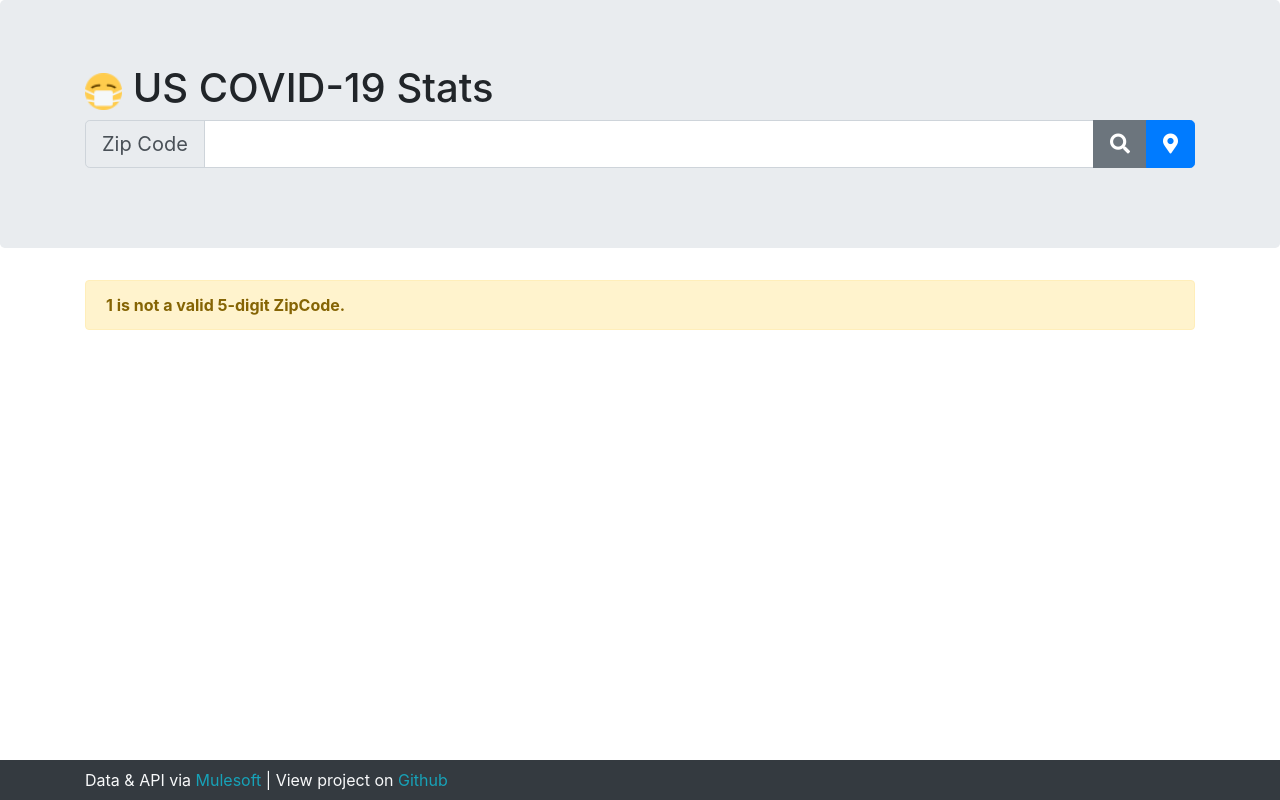
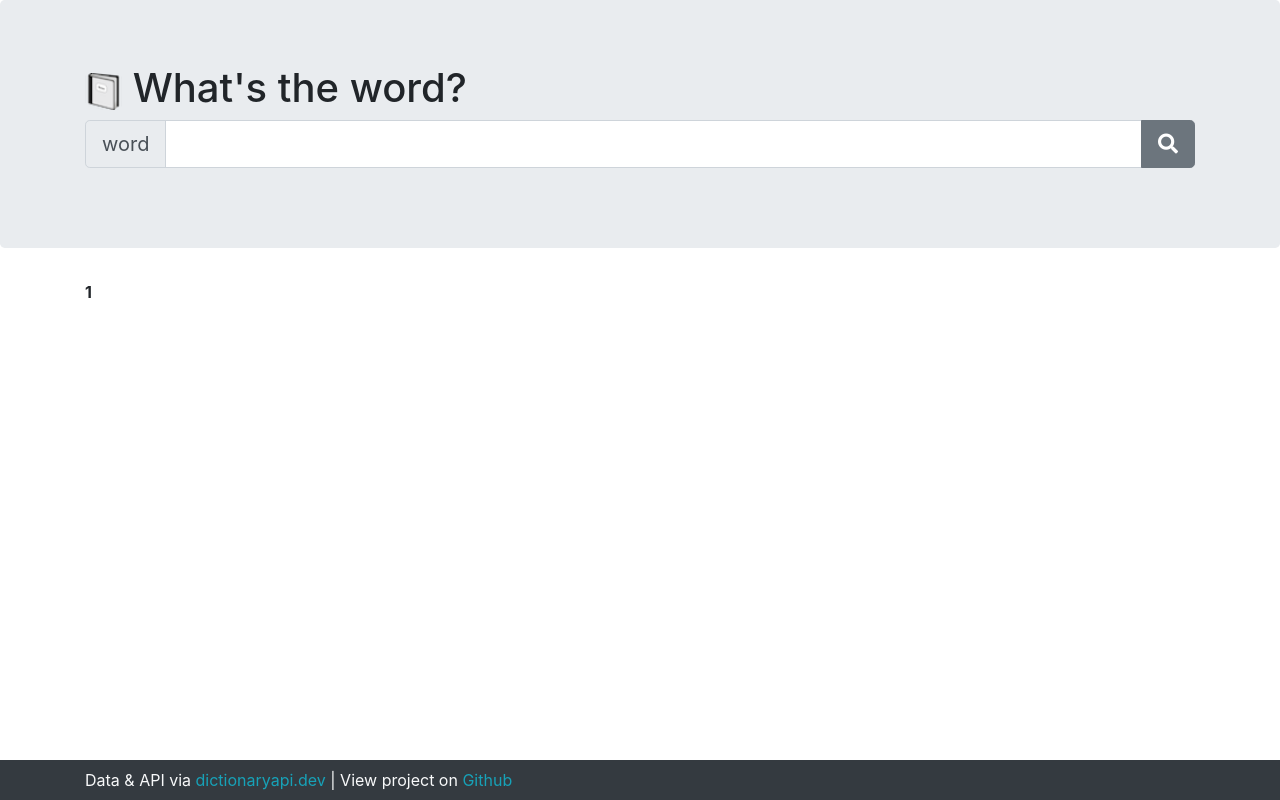
Before and after one commit to davidstanke/cloudbuild-demo-aguacate, a Flask app: page /1 in a window 1280 px wide. Run offline with Flask 2, Linux system fonts and the light colour scheme; data that the repository does not hold is empty; some libraries are stand-ins or nearby versions.

Commit message:
change app to dictionary definitions

```diff
--- a/app/app.py
+++ b/app/app.py
@@ -7,119 +7,21 @@
 
 @app.route('/')
 def home():
-    # grab IP from env variable
-    ip_address = get_ip()
-    if ip_address =='': #ip_address is undefined, likely missing fall-back environment variable
-        return render_template('error.html', error_status='External IP address required. Make sure DEV_EXT_IP environment variable is set.')
-    #if no zipcode in URL, guess based on geolocation
-    try:
-        zipcode, country = get_location_by_ip(ip_address)
-    except (requests.exceptions.RequestException, requests.exceptions.HTTPError):
-        return render_template('error.html', error_status='Unable to reach the geolocation API. Try again later.')
-    # error if the geo location places user out of the U.S.
-    if country != 'US':
-        return render_template('error.html', error_status=f'No COVID-19 data for country {country}.')
-    #query the covid data API
-    try:
-        covid_json_data = get_covid_data_from_zip(zipcode)
-    except (requests.exceptions.RequestException, requests.exceptions.HTTPError):
-        return render_template('error.html', error_status='Unable to reach the COVID API server. Try again later.')
-    # parse the data and format, get census data
-    try:
-        county, lat, lng, covid_data = parse_covid_data(covid_json_data)
-    except (requests.exceptions.RequestException, requests.exceptions.HTTPError):
-        return render_template('error.html', error_status='Unable to reach the census data API.')
-    # No errors, success path
-    return render_template('index.html', zipcode=zipcode, county=county, lat=lat, lng=lng, covid_data=covid_data)
+    # Provide a form to request a definition
+    return render_template('index.html', word_input='')
 
-@app.route('/<zipcode>')
-def zip(zipcode):
-    # Enforce 5 digit zipcode format
-    zipcode_format_test = re.search("^\d{5}$", zipcode)
-    if not zipcode_format_test:
-        return render_template('error.html', error_status=f'{zipcode} is not a valid 5-digit ZipCode.')
-    try:
-        covid_json_data = get_covid_data_from_zip(zipcode)
-    # the Mulesoft COVID API throws a 404 when the supplied zipcode is invalid (e.g 00000) or returns no data:
-    except requests.exceptions.HTTPError:
-        return render_template('error.html', error_status=f'ZipCode {zipcode} is not valid or no associated COVID-19 data.')
-    # catch other network issues
-    except requests.exceptions.RequestException:
-        return render_template('error.html', error_status='Unable to reach the COVID API server. Try again later.')
-    # parse the data and format, get census data
-    try:
-        county, lat, lng, covid_data = parse_covid_data(covid_json_data)
-    except (requests.exceptions.RequestException, requests.exceptions.HTTPError):
-        return render_template('error.html', error_status='Unable to reach the census data API.')
-    # No errors, success path
-    return render_template('index.html', zipcode=zipcode, county=county, lat=lat, lng=lng, covid_data=covid_data)
+@app.route('/<word>')
+def define(word):
+    definition = get_definition(word)
+    return render_template('index.html', word_input=word, definition=definition)
 
-def get_ip():
-    # GCP Cloud Run needs X-Forwarded_For
-    ip_address = request.headers.get('X-Forwarded-For', request.remote_addr)
-    # For dev testing, get external IP from environment variable
-    if (re.search('^192|^127|^0\.|^172|^10\.', ip_address)):
-        ip_address = os.environ.get('DEV_EXT_IP')
-    return ip_address
-
-def get_location_by_ip(ip_address):
-    loc_api = requests.get(f'http://ip-api.com/json/{ip_address}')
-    loc_api.raise_for_status()
-    loc_data = loc_api.json()
-    zipcode = loc_data['zip']
-    country = loc_data['countryCode']
-    return zipcode, country
-
-def get_covid_data_from_zip(zipcode):
-    covid_api = requests.get(f'https://localcoviddata.com/covid19/v1/cases/newYorkTimes?zipCode={zipcode}&daysInPast=7')
-    covid_api.raise_for_status()
-    return covid_api.json()
-
-def parse_covid_data(covid_json):
-    county = covid_json["counties"][0]["countyName"]
-    lat = covid_json["counties"][0]["geo"]["leftBottomLatLong"]
-    lng = covid_json["counties"][0]["geo"]["rightTopLatLong"]
-    data = covid_json["counties"][0]["historicData"]
-    # get population for county by coordinates
-    county_population = get_census_data(lat, lng)
-    # calculate deltas and add to an array
-    n = len(data) - 2 # since we're doing deltas and i starts at zero
-    i = 0
-    covid_data = []
-
-    #iterate through data set
-    while i <= n:
-        # postiive delta
-        pos_delta = data[i]["positiveCt"] - data[(i+1)]["positiveCt"]
-        # death delta
-        death_delta = data[i]["deathCt"] - data[i+1]["deathCt"]
-        pos_per_1000 = "{:.2f}".format(data[i]["positiveCt"]/(county_population/1000))
-        death_per_1000 = "{:.2f}".format(data[i]["deathCt"]/(county_population/1000))
-        d_list =[data[i]["date"],data[i]["positiveCt"],pos_delta,data[i]["deathCt"],death_delta, pos_per_1000, death_per_1000]
-        # list of lists
-        covid_data.append(d_list)
-        i += 1
-    return county, lat, lng, covid_data
-
-def get_census_data(lat, lng):
-    # the census API requires queries via FIPS geocodes, which we get via this coordinates query
-    # see https://geo.fcc.gov/api/census/
-    geocode = requests.get(f'https://geo.fcc.gov/api/census/block/find?latitude={lat}&longitude={lng}&showall=true&format=json')
-    geocode.raise_for_status()
-
-    geocodej = geocode.json()
-    FIPS_code = geocodej["County"]["FIPS"]
-    # get state and county codes from FIPS code
-    state_code = FIPS_code[0:2]
-    county_code = FIPS_code[2:5]
-
-    # get county population from the census API
-    population = requests.get(f'https://api.census.gov/data/2019/pep/population?get=POP,NAME,STATE&for=county:{county_code}&in=state:{state_code}')
-    population.raise_for_status()
-    pop_json = population.json()
-    # grab the population value, convert to int
-    county_population = int(pop_json[1][0])
-    return county_population
+def get_definition(word):
+    dictionary_api = requests.get(f'https://api.dictionaryapi.dev/api/v2/entries/en/{word}')
+    dictionary_api.raise_for_status()
+    api_return = dictionary_api.json()
+    print(api_return)
+    definition = api_return[0]['meanings'][0]['definitions'][0]['definition']
+    return definition
 
 if __name__ == '__main__':
     app.run(debug=True, host='0.0.0.0', port=int(os.environ.get('PORT', 8080)))
--- a/app/templates/base.html
+++ b/app/templates/base.html
@@ -17,23 +17,21 @@
    integrity="sha512-XQoYMqMTK8LvdxXYG3nZ448hOEQiglfqkJs1NOQV44cWnUrBc8PkAOcXy20w0vlaXaVUearIOBhiXZ5V3ynxwA=="
    crossorigin=""></script>
 
-  <title>COVID19 stats</title>
+  <title>Words are fun</title>
 
 </head>
 <body class="d-flex flex-column h-100">
 <main role="main" class="flex-shrink-0">
    <div class="jumbotron">
       <div class="container">
-        <h1><img height="37px" width="37px" src="static/logo-32x32.png" alt="U.S. Covid Stats"> US COVID-19 Stats</h1>
+        <h1><img height="37px" width="37px" src="static/logo-32x32.png" alt="What's the word?"> What's the word?</h1>
         <div class="input-group mb-3 input-group-lg">
           <div class="input-group-prepend">
-            <span class="input-group-text">Zip Code</span>
+            <span class="input-group-text">word</span>
            </div>
-          <input class="form-control" name="zipcode" type="text" id="zipcode" value="{{zipcode}}" onfocus="this.value=''">
+          <input class="form-control" name="zipcode" type="text" id="word" value="{{word}}" onfocus="this.value=''">
           <div class="input-group-append">
            <button class="btn btn-secondary" type="submit" onclick="UpdateURL()"><i class="fa fa-search"></i></button>
-           <button type="button" onclick="window.location.href = '{{url_for("home")}}'" class="btn btn-primary"><i class="fas fa-map-marker-alt"></i></i></button>
-
           </div>
         </div>
 
@@ -45,32 +43,21 @@
 </main>
 <footer class="footer mt-auto py-2 bg-dark">
   <div class="container">
-    <span class="text-light">Data & API via <a class="text-info" href="https://www.mulesoft.com/exchange/68ef9520-24e9-4cf2-b2f5-620025690913/covid19-data-tracking-api/">Mulesoft</a> | View project on <a class="text-info" href="https://github.com/vszal/us-covid-stats/">Github</a>
+    <span class="text-light">Data & API via <a class="text-info" href="https://dictionaryapi.dev/">dictionaryapi.dev</a> | View project on <a class="text-info" href="https://github.com/davidstanke/cloud-build-aguacate/">Github</a>
   </span>
   </div>
 </footer>
 
   <script>
-  document.getElementById('zipcode').onkeydown = function(e){
+  document.getElementById('word').onkeydown = function(e){
     if(e.keyCode == 13){
       UpdateURL()
     }
   };
   function UpdateURL(){
     var domain = "{{url_for('home')}}"
-    var zc = document.getElementById("zipcode").value;
-    window.location.href = domain + zc;
+    window.location.href = domain + document.getElementById("word").value;
   }
-  var map = L.map('mapid').setView([{{lat}}, {{lng}}], 10);
-  // add the OpenStreetMap tiles
-  L.tileLayer('https://{s}.tile.openstreetmap.org/{z}/{x}/{y}.png', {
-    maxZoom: 19,
-    attribution: '&copy; <a href="https://openstreetmap.org/copyright">OpenStreetMap contributors</a>'
-  }).addTo(map);
-
-  // show the scale bar on the lower left corner
-  L.control.scale().addTo(map);
-
   </script>
 </body>
 </html>
--- a/app/templates/index.html
+++ b/app/templates/index.html
@@ -2,34 +2,7 @@
 
 {% block content %}
 
-    <div class="alert alert-success">Recent COVID19 data for <strong>{{county}}</strong></div>
+    <b>{{word_input}}</b><br>
+    {{definition}}
 
-    <table class="table table-striped">
-    <thead>
-      <tr>
-        <th>Date</th>
-        <th>Total Positive Cases</th>
-        <th>Rate / 1000</th>
-        <th>New Positive Cases</th>
-        <th>Total Deaths</th>
-        <th>New Deaths</th>
-        <th>Rate / 1000</th>
-      </tr>
-    </thead>
-    <tbody>
-      {% for covid_data in covid_data %}
-      <tr>
-        <td>{{ covid_data[0] }}</td>
-        <td> {{ covid_data[1] }}</td>
-        <td> {{ covid_data[5] }}</td>
-        <td>{{ covid_data[2] }}</td>
-        <td> {{ covid_data[3] }}</td>
-        <td>{{ covid_data[4] }}</td>
-        <td> {{ covid_data[6] }}</td>
-      </tr>
-      {% endfor %}
-  </tbody>
-  </table>
-
-<div style="height: 600px" id="mapid"></div>
 {% endblock %}
--- a/terraform_apply.cloudbuild.yaml
+++ b/terraform_apply.cloudbuild.yaml
@@ -4,13 +4,13 @@
 
 - name: 'gcr.io/cloud-builders/docker'
   id: docker build
-  args: ['build', '-t', 'gcr.io/$PROJECT_ID/us-covid-stats', '.']
+  args: ['build', '-t', 'gcr.io/$PROJECT_ID/whats-the-word', '.']
   dir: 'app'
   waitFor: ['-']
 
 - name: 'gcr.io/cloud-builders/docker'
   id: docker push
-  args: ['push', 'gcr.io/$PROJECT_ID/us-covid-stats']
+  args: ['push', 'gcr.io/$PROJECT_ID/whats-the-word']
   dir: 'app'
   waitFor: ['docker build']
 
```
Also changed, not shown: DEMO.md (+2 -2 lines), app_preview.cloudbuild.yaml (+5 -5 lines), cloudbuild.yaml (+4 -4 lines), README.md, app/static/favicon.ico, app/static/logo-32x32.png, 4 other files.
